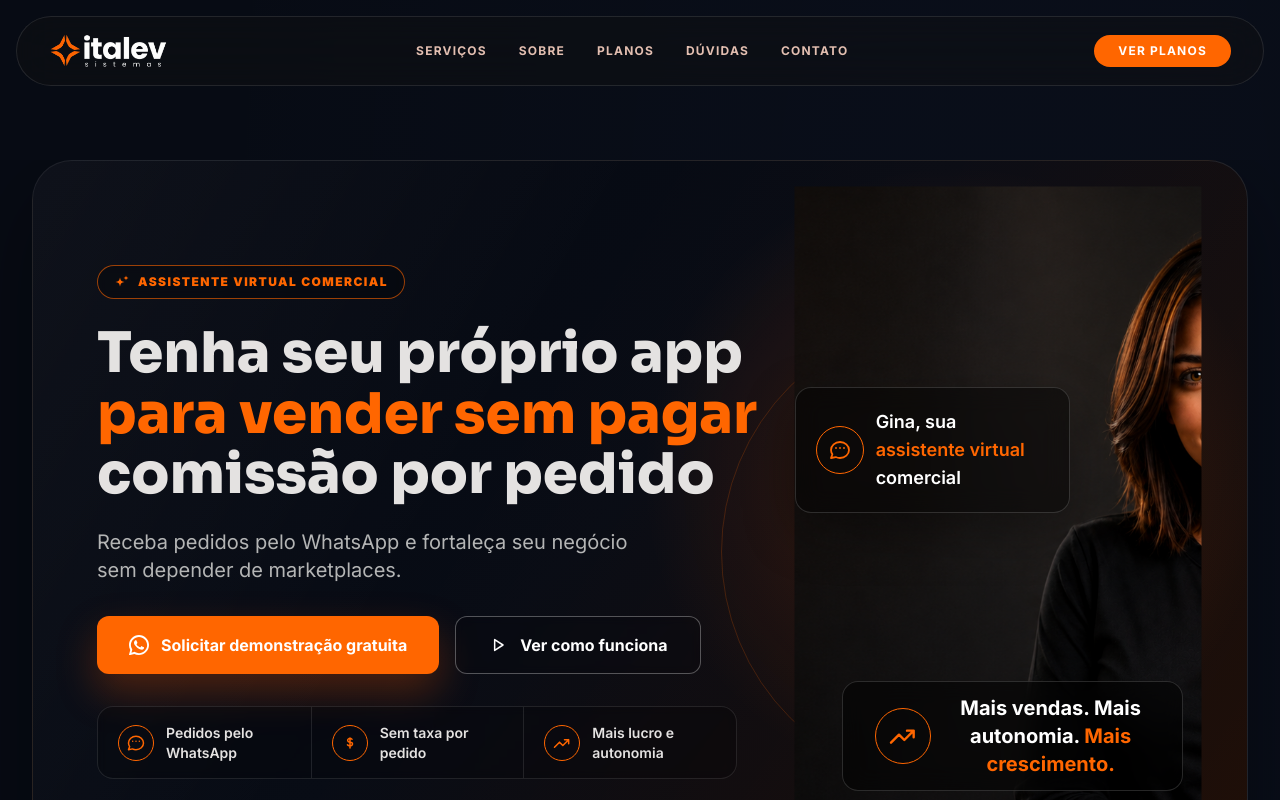
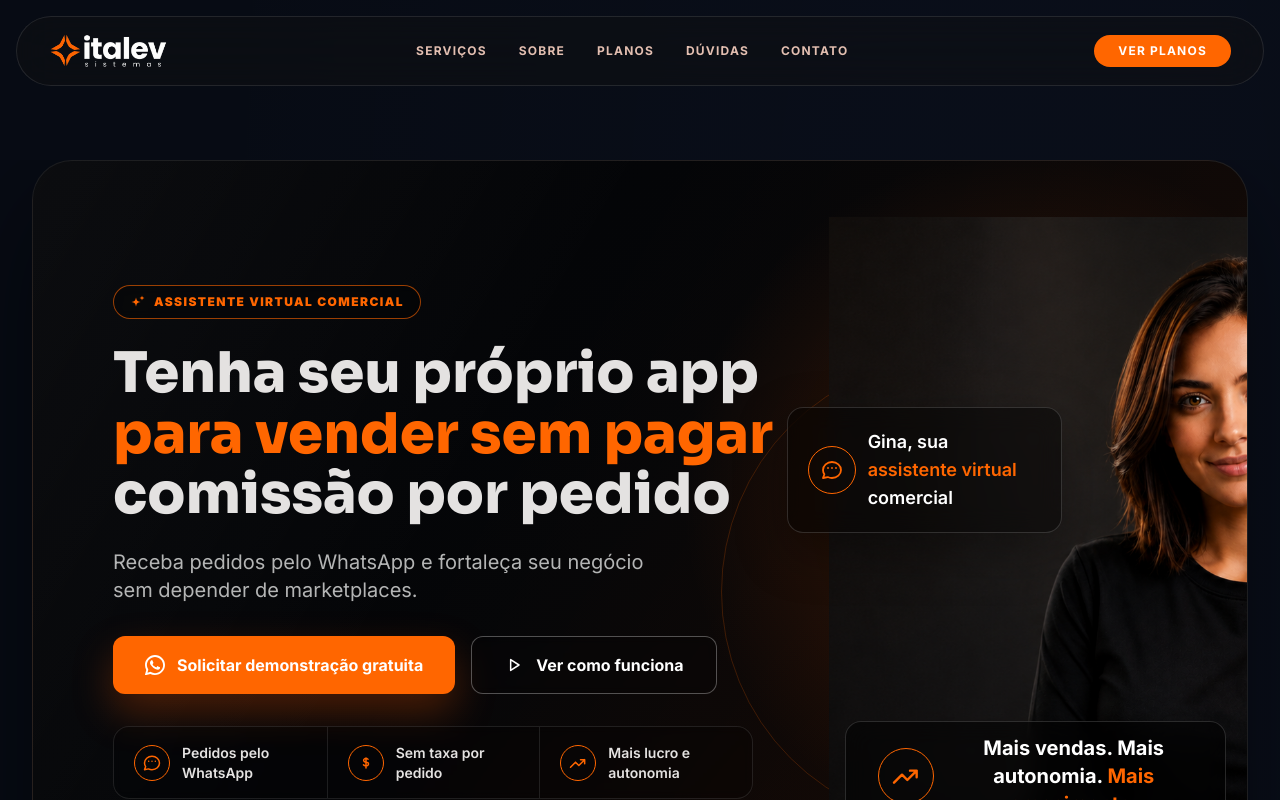
Before and after one commit to alle77fm/paginaitalev, a Next.js app: page / in a window 1280 px wide. Shown: the top 800 px of the page. Built offline with nearby package versions, Linux system fonts and the light colour scheme.

Commit message:
Amplia composicao da hero

```diff
--- a/app/page.tsx
+++ b/app/page.tsx
@@ -142,8 +142,8 @@ export default function HomePage() {
 
       <main className="relative pt-32 md:pt-40">
         {/* ── HERO ─────────────────────────────────────────── */}
-        <section className="max-w-container mx-auto px-margin-mobile md:px-gutter mb-section-gap-mobile md:mb-section-gap-desktop relative overflow-hidden">
-          <div className="relative overflow-hidden rounded-[34px] border border-white/10 bg-[radial-gradient(circle_at_76%_44%,rgba(255,90,0,0.2),transparent_31%),linear-gradient(135deg,#050811_0%,#080c15_48%,#120a07_100%)] px-5 pb-0 pt-8 shadow-[0_28px_100px_rgba(0,0,0,0.38)] md:rounded-[40px] md:px-12 md:py-14 lg:px-16">
+        <section className="relative mb-section-gap-mobile w-full overflow-hidden px-margin-mobile md:mb-section-gap-desktop md:px-6 lg:px-8">
+          <div className="relative mx-auto max-w-[1480px] overflow-hidden rounded-[34px] border border-white/10 bg-[radial-gradient(circle_at_82%_44%,rgba(255,90,0,0.2),transparent_32%),linear-gradient(135deg,#020306_0%,#050608_48%,#100704_100%)] px-5 pb-0 pt-8 shadow-[0_34px_120px_rgba(0,0,0,0.46)] md:rounded-[40px] md:px-14 md:py-14 lg:px-18 xl:px-20">
             <div className="absolute inset-0 bg-[linear-gradient(120deg,rgba(255,255,255,0.04)_0%,transparent_38%,rgba(255,90,0,0.06)_100%)]" />
             <div className="absolute -left-24 bottom-20 h-[320px] w-[320px] rounded-full border border-primary-container/20 md:left-auto md:right-14 md:bottom-24 md:h-[470px] md:w-[470px]" />
             <div className="absolute right-20 top-40 hidden grid-cols-5 gap-2 opacity-70 md:grid" aria-hidden="true">
@@ -153,8 +153,8 @@ export default function HomePage() {
             </div>
             <div className="absolute inset-x-0 bottom-0 h-56 bg-gradient-to-t from-black/78 to-transparent md:hidden" />
 
-            <div className="relative z-10 grid min-h-[780px] grid-cols-1 md:min-h-[610px] md:grid-cols-[0.94fr_1.06fr] md:items-center md:gap-10 lg:gap-14">
-              <div className="relative z-20 pb-[440px] md:flex md:min-h-[520px] md:flex-col md:justify-center md:pb-0">
+            <div className="relative z-10 grid min-h-[780px] grid-cols-1 md:min-h-[640px] md:grid-cols-[0.82fr_1.18fr] md:items-center md:gap-8 lg:gap-14">
+              <div className="relative z-20 pb-[440px] md:flex md:min-h-[540px] md:flex-col md:justify-center md:pb-0">
                 <div className="mb-6 inline-flex w-fit items-center gap-2 rounded-full border border-primary-container/60 bg-black/25 px-4 py-2 text-primary-container backdrop-blur-sm">
                   <svg className="h-4 w-4" fill="currentColor" viewBox="0 0 24 24" aria-hidden="true">
                     <path d="M9.813 15.904L9 18.75l-.813-2.846a4.5 4.5 0 00-3.09-3.09L2.25 12l2.846-.813a4.5 4.5 0 003.09-3.09L9 5.25l.813 2.846a4.5 4.5 0 003.09 3.09L15.75 12l-2.847.813a4.5 4.5 0 00-3.09 3.09zM18.259 8.715L18 9.75l-.259-1.035a3.375 3.375 0 00-2.455-2.456L14.25 6l1.036-.259a3.375 3.375 0 002.455-2.456L18 2.25l.259 1.035a3.375 3.375 0 002.456 2.456L21.75 6l-1.035.259a3.375 3.375 0 00-2.456 2.456z" />
@@ -224,8 +224,8 @@ export default function HomePage() {
                 </div>
               </div>
 
-              <div className="pointer-events-none absolute inset-x-0 bottom-0 z-10 h-[470px] md:relative md:inset-auto md:h-[610px] md:min-h-[610px]">
-                <div className="absolute bottom-10 left-[10%] right-[6%] top-4 hidden rounded-[110px_110px_42px_42px] border border-primary-container/35 bg-[radial-gradient(circle_at_58%_26%,rgba(255,90,0,0.25),transparent_36%),linear-gradient(180deg,rgba(255,255,255,0.04),rgba(0,0,0,0.12))] md:block" />
+              <div className="pointer-events-none absolute inset-x-0 bottom-0 z-10 h-[470px] md:relative md:inset-auto md:-mr-10 md:h-[650px] md:min-h-[650px] lg:-mr-16 xl:-mr-20">
+                <div className="absolute bottom-10 left-[4%] right-[7%] top-4 hidden rounded-[130px_130px_42px_42px] border border-primary-container/35 bg-[radial-gradient(circle_at_60%_28%,rgba(255,90,0,0.24),transparent_37%),linear-gradient(180deg,rgba(255,255,255,0.035),rgba(0,0,0,0.14))] md:block" />
                 <Image
                   src="/gina-mobile.png"
                   alt="Gina, assistente virtual comercial da Italev Sistemas"
@@ -242,10 +242,10 @@ export default function HomePage() {
                   height={941}
                   priority
                   sizes="52vw"
-                  className="absolute inset-0 hidden h-full w-full scale-110 object-cover object-[55%_50%] md:block"
+                  className="absolute inset-0 hidden h-full w-full object-cover object-[60%_50%] md:block"
                 />
 
-                <div className="absolute left-4 top-20 max-w-[220px] rounded-2xl border border-white/15 bg-black/45 p-4 shadow-[0_18px_50px_rgba(0,0,0,0.35)] backdrop-blur-md md:left-[-18px] md:top-[170px] md:max-w-[275px] md:p-5">
+                <div className="absolute left-4 top-20 max-w-[220px] rounded-2xl border border-white/15 bg-black/45 p-4 shadow-[0_18px_50px_rgba(0,0,0,0.35)] backdrop-blur-md md:left-[-42px] md:top-[190px] md:max-w-[275px] md:p-5">
                   <div className="flex items-center gap-3">
                     <span className="flex h-11 w-11 shrink-0 items-center justify-center rounded-full border border-primary-container text-primary-container md:h-12 md:w-12">
                       <svg className="h-6 w-6" fill="none" stroke="currentColor" strokeWidth="1.8" viewBox="0 0 24 24" aria-hidden="true">
@@ -258,7 +258,7 @@ export default function HomePage() {
                   </div>
                 </div>
 
-                <div className="absolute inset-x-4 bottom-5 rounded-2xl border border-white/15 bg-black/50 px-4 py-3 text-center text-sm font-bold text-white backdrop-blur-md md:left-[8%] md:right-[0] md:bottom-9 md:flex md:min-h-[88px] md:items-center md:justify-center md:gap-5 md:px-8 md:text-xl">
+                <div className="absolute inset-x-4 bottom-5 rounded-2xl border border-white/15 bg-black/50 px-4 py-3 text-center text-sm font-bold text-white backdrop-blur-md md:left-[4%] md:right-[5%] md:bottom-9 md:flex md:min-h-[88px] md:items-center md:justify-center md:gap-5 md:px-8 md:text-xl">
                   <span className="hidden h-14 w-14 shrink-0 items-center justify-center rounded-full border border-primary-container text-primary-container md:flex">
                     <svg className="h-8 w-8" fill="none" stroke="currentColor" strokeWidth="1.8" viewBox="0 0 24 24" aria-hidden="true">
                       <path strokeLinecap="round" strokeLinejoin="round" d="M3 17l6-6 4 4 7-7m0 0h-5m5 0v5" />
```
